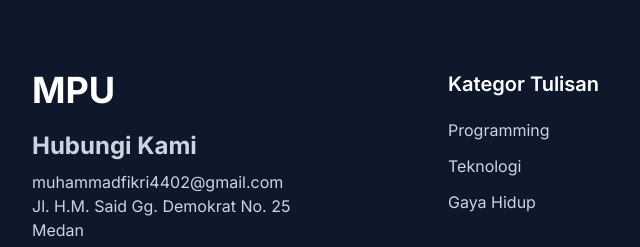
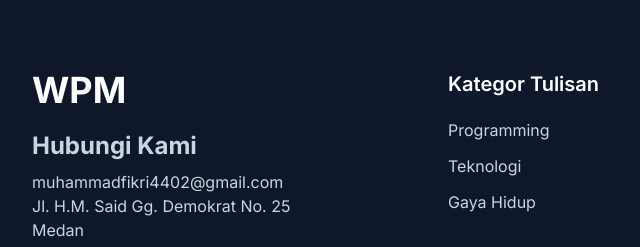
Before and after one commit to ClaysHere/portfolio-tailwind, a website: page index.html in a window 1280 px wide. Shown: the part 4972-5219 px from the top of the page, 0-640 px from the left. Drawn offline with Linux system fonts and the light colour scheme.

Commit message:
Update index.html

```diff
--- a/index.html
+++ b/index.html
@@ -614,7 +614,7 @@
       <div class="container">
         <div class="flex flex-wrap">
           <div class="w-full px-4 mb-12 text-slate-300 font-medium md:w-1/3">
-            <h2 class="font-bold text-4xl text-white mb-5">MPU</h2>
+            <h2 class="font-bold text-4xl text-white mb-5">WPM</h2>
             <h3 class="font-bold text-2xl mb-2">Hubungi Kami</h3>
             <p>muhammadfikri4402@gmail.com</p>
             <p>Jl. H.M. Said Gg. Demokrat No. 25</p>
```
